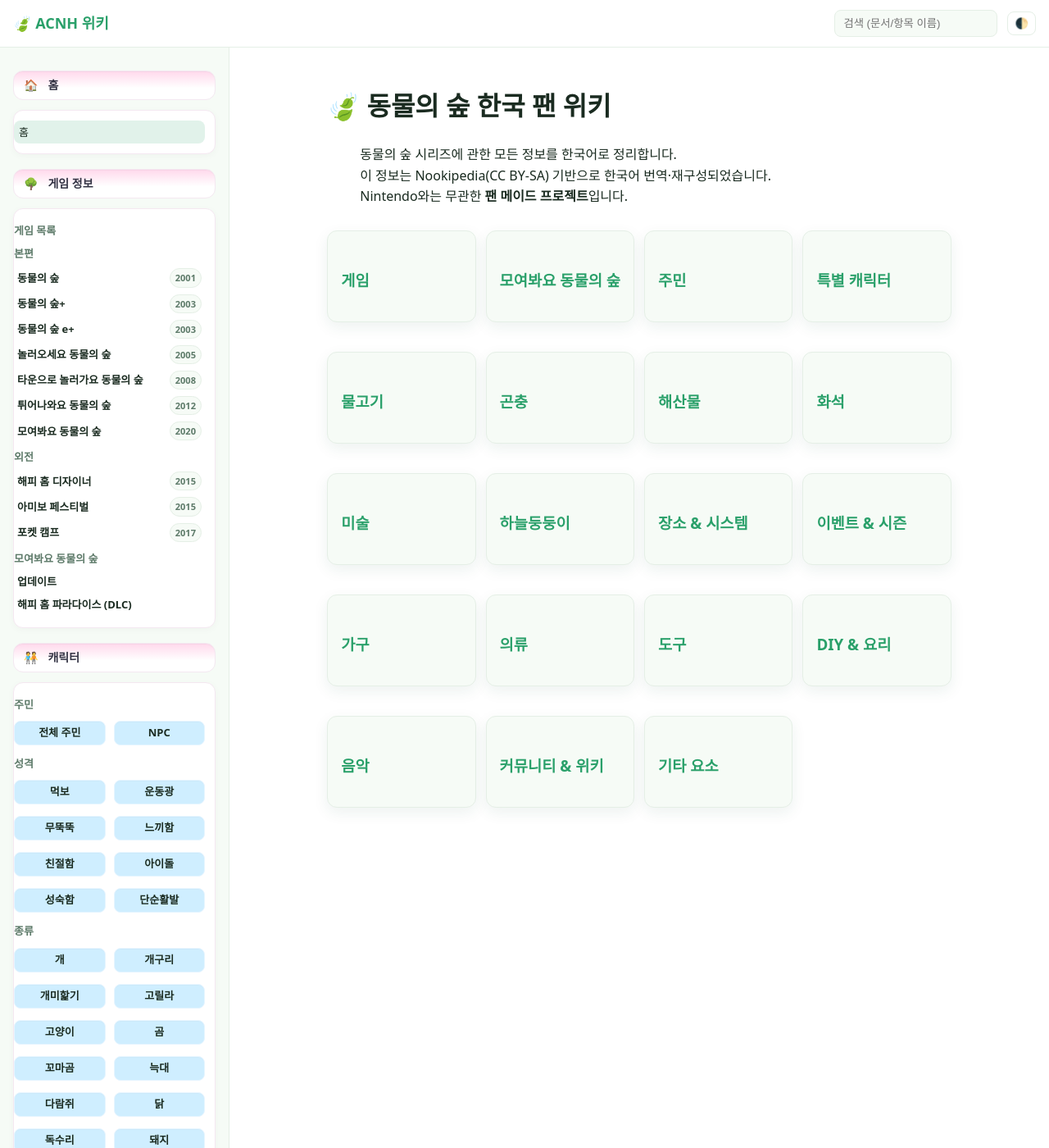
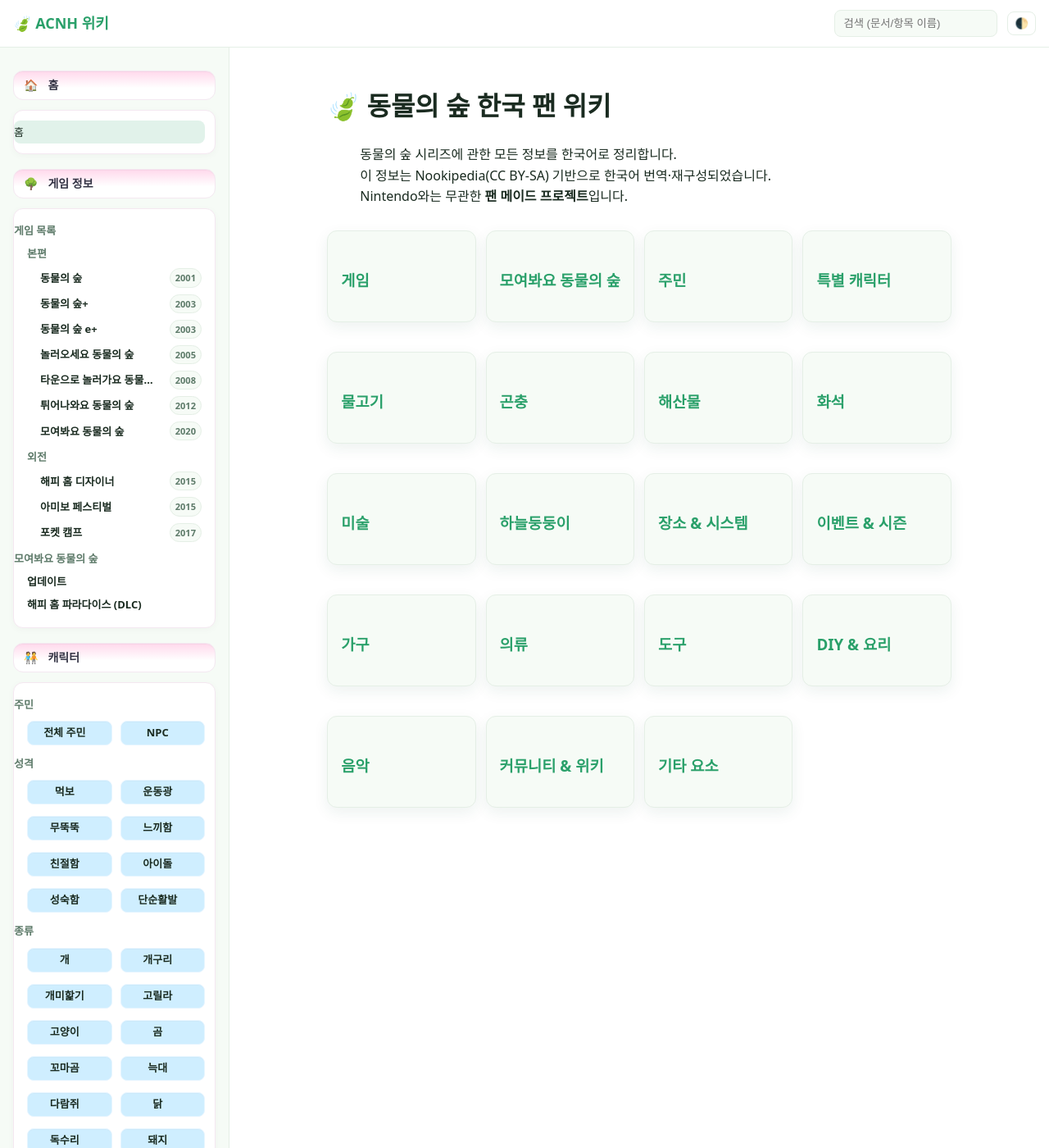
Before and after one commit to cute-bite/animal-crossing, a Jekyll site: the page built from index.md, in a window 1280 px wide and 1400 px high. Shown: the whole window at 82% size. Built offline with Jekyll 4.4.1, drawn with Linux system fonts in a browser that asks for light colours.

Commit message:
Add files via upload

```diff
--- a/assets/css/theme.css
+++ b/assets/css/theme.css
@@ -580,3 +580,16 @@
   display: block;
   padding-left: 2px;               /* 링크는 살짝만 들여쓰기 */
 }
+
+/* === 사이드바 카드 안 텍스트 왼쪽 여백 통일 === */
+/* h3 다음의 카드 UL + 그 안의 모든 하위 UL까지 동일 좌측 여백 */
+.sidebar h3 + ul,
+.sidebar h3 + ul ul {
+  padding-left: 16px !important;   /* 숫자만 취향대로 14~20px 조절 */
+}
+
+/* 위에서 0으로 만들었던 규칙 무력화 */
+.sidebar .menu li > ul { padding-left: 16px !important; }
+
+/* 링크 자체는 과도하게 들여쓰지 않도록 */
+.sidebar .menu a { padding-left: 0 !important; }
```
